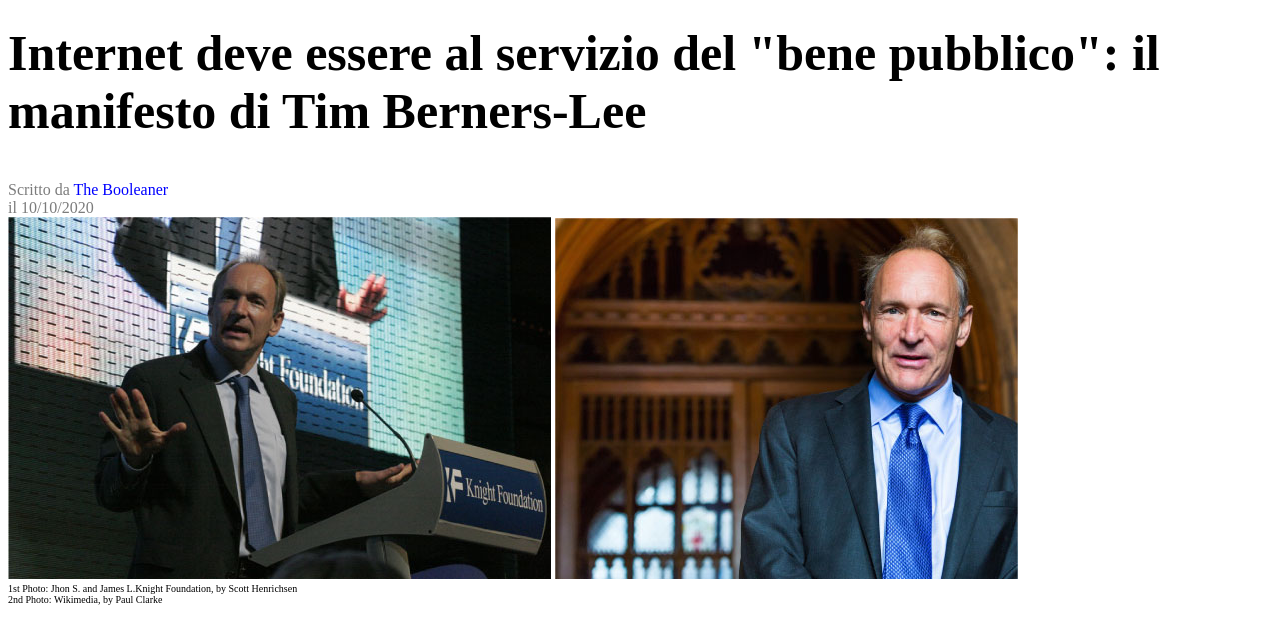
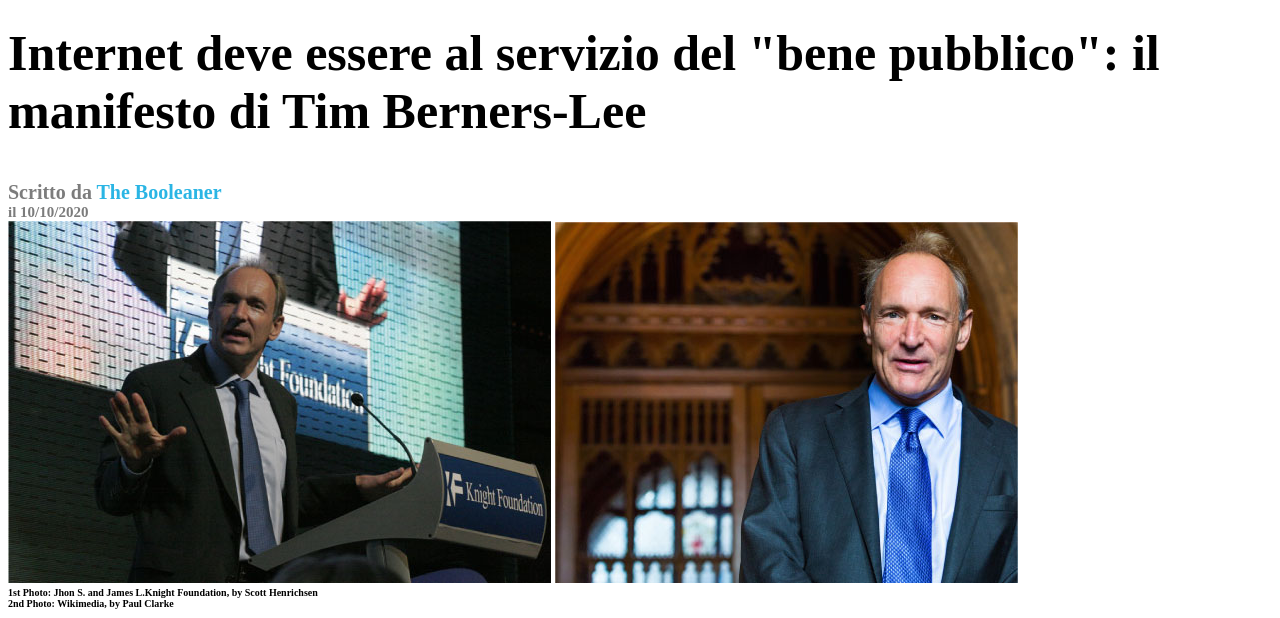
Before and after one commit to dona70909/html-css-booleaner, a plain HTML site: page index.html in a window 1280 px wide. Shown: the part 155-773 px from the top of the page. Drawn offline with Linux system fonts and the light colour scheme; files whose address does not match are found by name.

Commit message:
modifica font main

```diff
--- a/css/style.css
+++ b/css/style.css
@@ -14,8 +14,19 @@
     font-size: 50px;
 }
 
+.container-main{
+    font-weight: 800;
+}
+
 .author, .data{
     color:rgb(124, 124, 124);
+}
+.author{
+    font-size: 20px;
+}
+
+.data{
+    font-size: 15px;
 }
 
 .image-description{
@@ -61,5 +72,5 @@
 }
 
 #highlight-blu{
-    color:blue;
+    color:rgb(42, 181, 228)
 }
--- a/index.html
+++ b/index.html
@@ -13,7 +13,7 @@
         <img class="logo-header" src="img/logo.svg" alt="logo-boolean">
     </header>
 
-    <main class="container-main-content">
+    <main class="container-main">
 
         <!-- title article  -->
         <section class="article">
```
